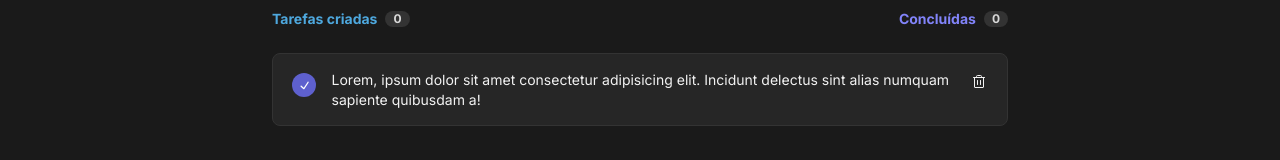
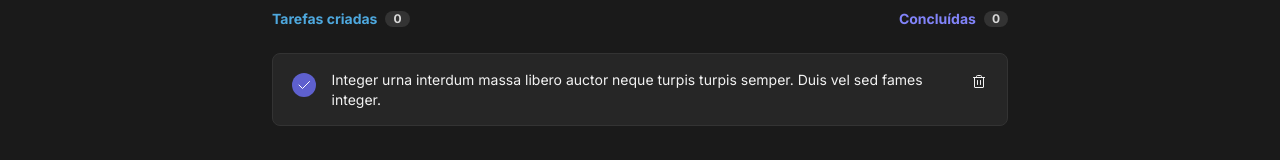
Before and after one commit to dsg1407/desafio01-conceitos-react, a React (Vite) app: page / in a window 1280 px wide. Both pictures are taken after a click on the checkbox 304 px from the left and 396 px from the top of the page. Shown: the part 311-471 px from the top of the page. Built offline with nearby package versions, Linux system fonts and the light colour scheme.

Commit message:
Changed Check Icon

```diff
--- a/src/components/Task.tsx
+++ b/src/components/Task.tsx
@@ -1,5 +1,5 @@
 import * as Checkbox from "@radix-ui/react-checkbox"
-import { CheckIcon } from "@radix-ui/react-icons"
+import { Check } from "phosphor-react"
 import { Trash } from "phosphor-react"
 
 import styles from "./Task.module.css"
@@ -9,12 +9,12 @@ export function Task() {
     <div className={`${styles.wrapper} ${styles.finishedTaskWrapperXXX}`}>
       <Checkbox.Root className={styles.checkboxRoot}>
         <Checkbox.Indicator className={styles.checkboxIndicator}>
-          <CheckIcon />
+          <Check size={16} />
         </Checkbox.Indicator>
       </Checkbox.Root>
       <p className={styles.finishedTaskDescriptionXXX}>
-        Lorem, ipsum dolor sit amet consectetur adipisicing elit. Incidunt
-        delectus sint alias numquam sapiente quibusdam a!
+        Integer urna interdum massa libero auctor neque turpis turpis semper.
+        Duis vel sed fames integer.
       </p>
       <button className={styles.deleteTaskButton}>
         <Trash size={16} />
```
